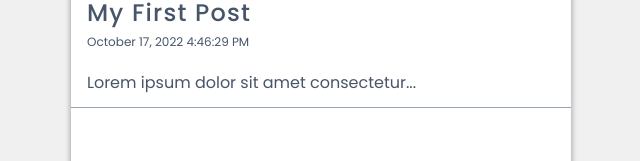
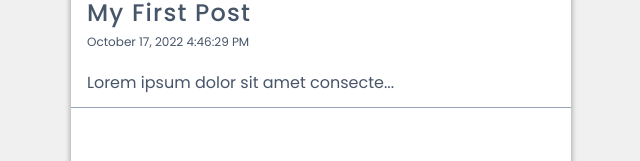
Before and after one commit to kawojue/Mini-Notes-App, a React (Vite) app: page / in a window 1280 px wide. Shown: the part 143-304 px from the top of the page, without its empty margins (319-959 px from the left). Built offline with nearby package versions, Linux system fonts and the light colour scheme.

Commit message:
setup a Link to single page

```diff
--- a/src/components/ListContents.jsx
+++ b/src/components/ListContents.jsx
@@ -1,4 +1,4 @@
-import { Routes, Route } from 'react-router-dom'
+import { Link } from 'react-router-dom'
 
 const ListContents = ({ posts }) => {
     return (
@@ -7,14 +7,14 @@ const ListContents = ({ posts }) => {
                 <article key={post.id} className="flex flex-col gap-5 w-full px-4 py-3 border-b-[1.5px] border-slate-400 text-slate-600">
                     <div>
                         <h3 className="capitalize w-fit tracking-wider text-2xl font-medium cursor-pointer">
-                            {post.title}
+                            <Link to={`/post/${post.id}`}>{post.title}</Link>
                         </h3>
                         <p className="mt-1 text-[0.75rem]">
                             {post.date}
                         </p>
                     </div>
                     <div>
-                        <h4>{post.content}</h4>
+                        <h4>{post.content.slice(0, 35) + "..."}</h4>
                     </div>
                 </article>
             ))}
```
